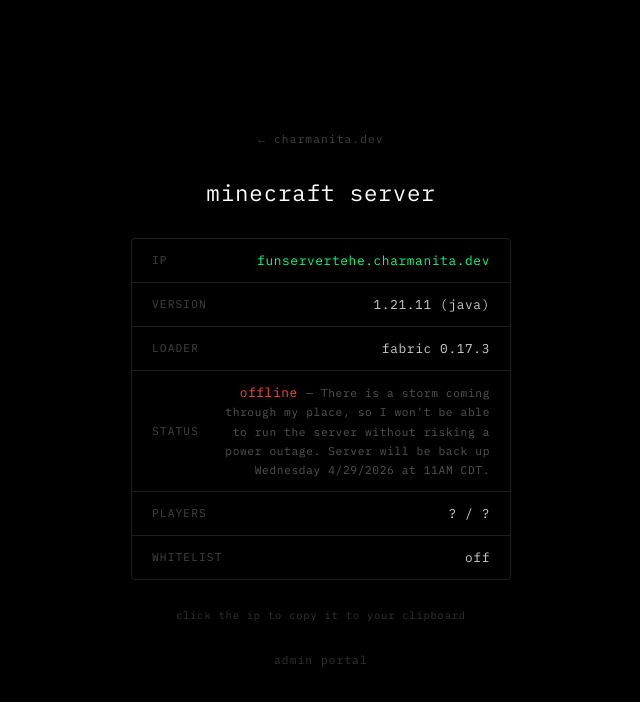
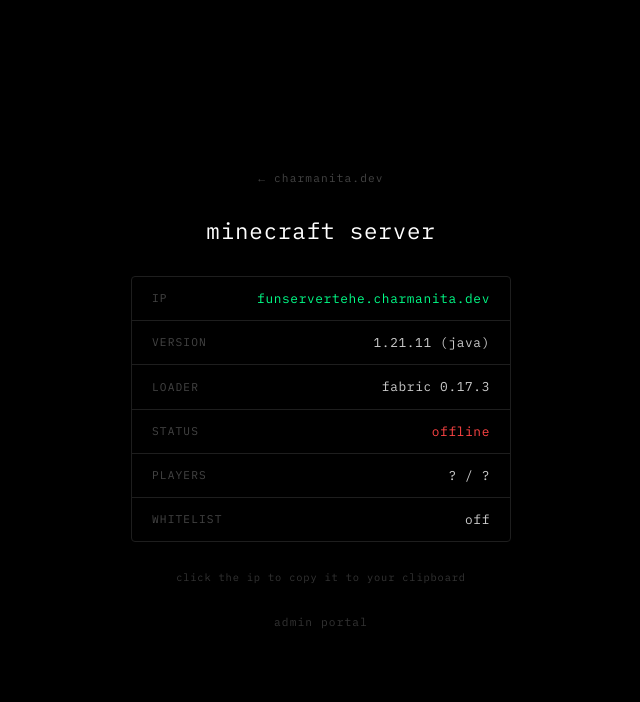
Before and after one commit to charmanita/charmanita.dev, a SvelteKit app: page /minecraft-server in a window 1280 px wide. Shown: the top 702 px of the page, without its empty margins (319-959 px from the left). Built offline with nearby package versions, Linux system fonts and the light colour scheme; no server answers.

Commit message:
removed status for server downtime

```diff
--- a/src/routes/minecraft-server/+page.svelte
+++ b/src/routes/minecraft-server/+page.svelte
@@ -40,7 +40,7 @@
 		} catch {
 			playerCount = '? / ?';
 			serverOnline = false;
-			reason = `There is a storm coming through my place, so I won't be able to run the server without risking a power outage.\nServer will be back up Wednesday 4/29/2026 at 11AM CDT.`;
+			reason = ``;
 		}
 	}
 </script>
--- a/static/server-status.json
+++ b/static/server-status.json
@@ -1,3 +1,3 @@
 {
-    "reason": "There is a storm coming through my place, so I won't be able to run the server without risking a power outage.\nServer will be back up tomorrow at 11AM CDT."
+    "reason": ""
 }
```
